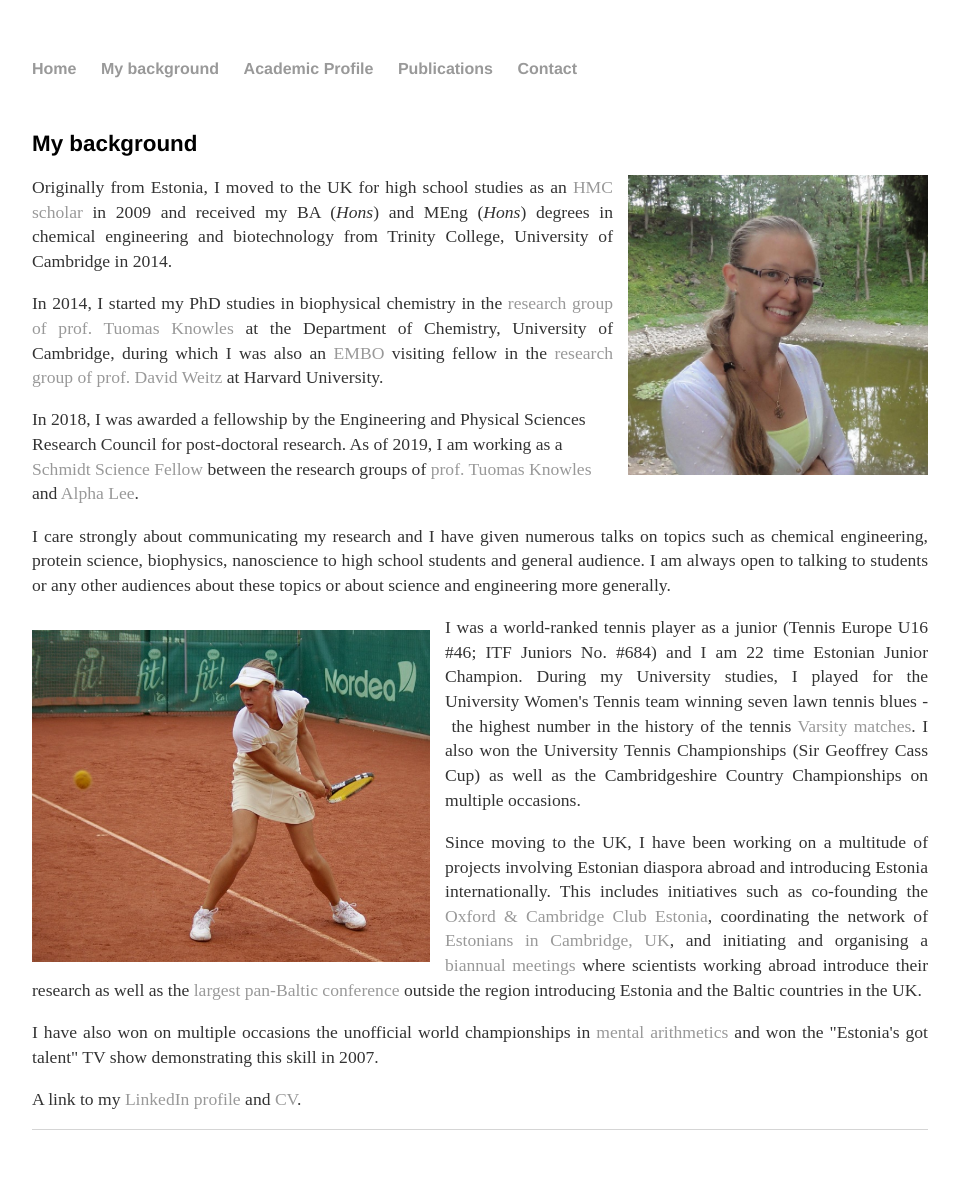
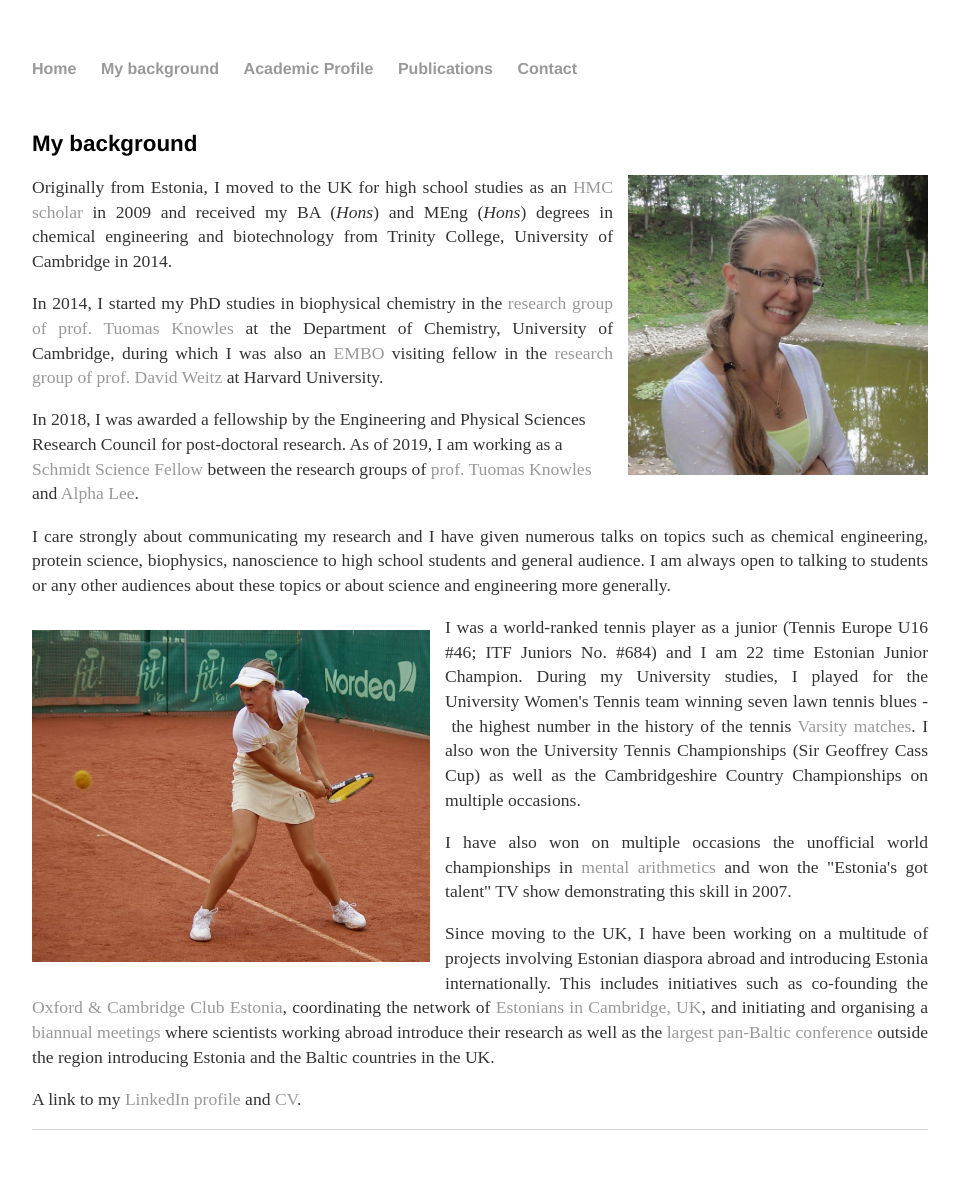
Before and after one commit to kadiliissaar/kadiliissaar.github.io, a Jekyll site: the page built from background/index.html, in a window 1280 px wide. Shown: the whole page, without its empty margins (160-1120 px from the left). Built offline with Jekyll 4.4.1, drawn with Linux system fonts in a browser that asks for light colours; some of the changed lines change nothing that is shown.

Commit message:
Update index.html

```diff
--- a/background/index.html
+++ b/background/index.html
@@ -35,6 +35,10 @@ lawn tennis blues -  the highest number in the history of the tennis
 the University Tennis Championships (Sir Geoffrey Cass Cup) as well as the Cambridgeshire Country Championships on multiple
 occasions. </p>
 
+	<p align="justify">I have also won on multiple occasions the unofficial world championships in
+<a href="https://miksike.eu/#pranglimine/training">mental arithmetics</a>
+and won the "Estonia's got talent" TV show demonstrating this skill in 2007.</p>
+
 	<p align="justify">Since moving to the UK, I have been working on a multitude of projects involving Estonian
 diaspora abroad and introducing Estonia internationally. This includes initiatives such as co-founding the
 <a href="http://www.oxbridgeestonia.org/">Oxford & Cambridge Club Estonia</a>,
@@ -46,11 +50,6 @@ where scientists working abroad introduce their research as well as the
 <a href="http://cambridgebalticconference.eu/">largest pan-Baltic conference</a>
 outside the region introducing Estonia and the Baltic countries in the UK.</p>
 
-	<p align="justify">I have also won on multiple occasions the unofficial world championships in
-<a href="https://miksike.eu/#pranglimine/training">mental arithmetics</a>
-and won the "Estonia's got talent" TV show demonstrating this skill in 2007.</p>
-
-
 	<p align="justify">A link to my <a href="https://www.linkedin.com/in/kadi-liis-saar-0589634a/?originalSubdomain=uk
 ">LinkedIn profile</a> and
 <a href="https://github.com/kadiliissaar/kadiliissaar.github.io/raw/master/pdfs/CV_kls.pdf">CV</a>.</p>
```
